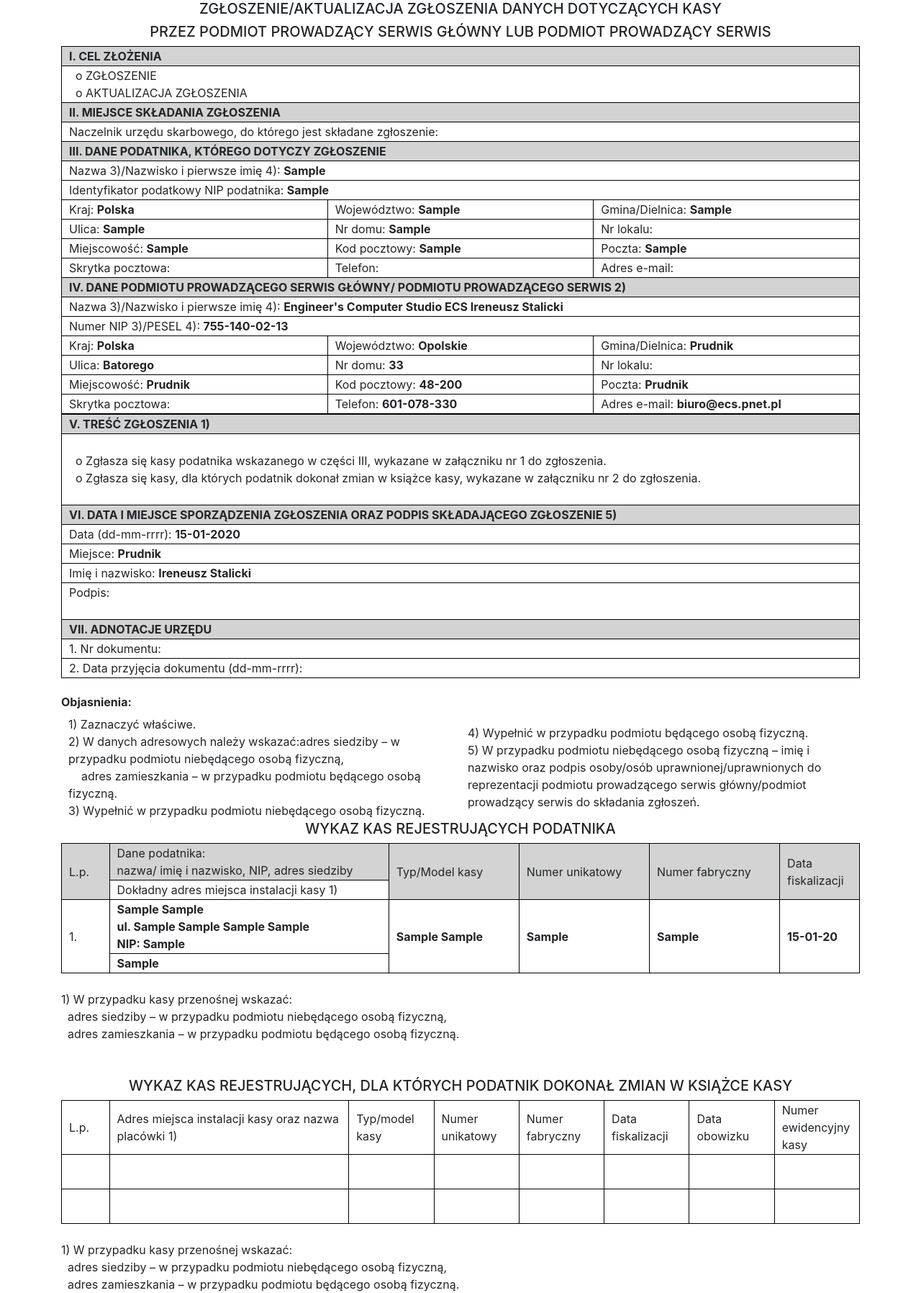
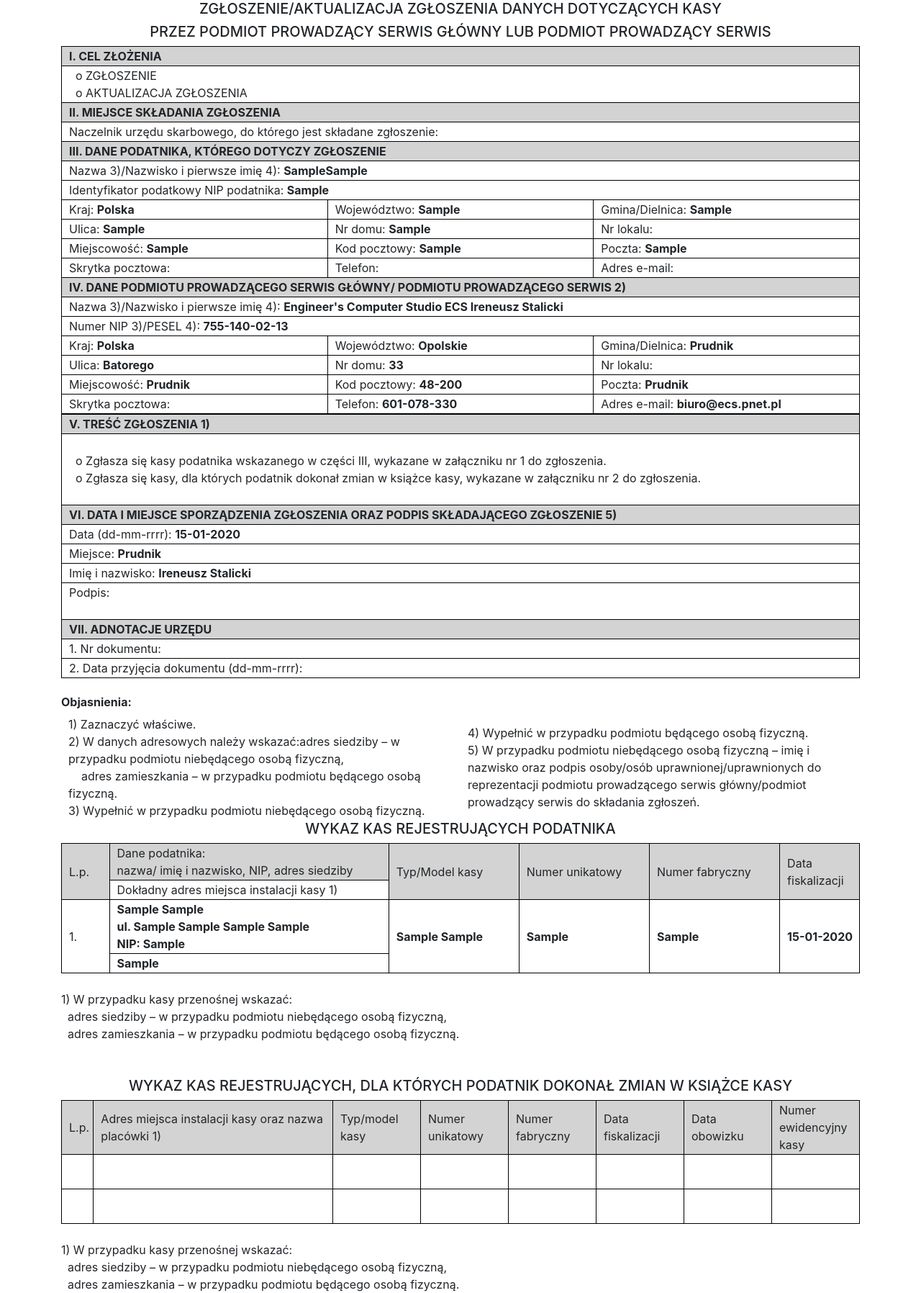
Before and after one commit to black999/kasy, a Django app: page /kasa/1/zgloszenieUS_serwis in a window 1280 px wide. Shown: the whole page at 72% size. Run offline with Django 3.2, Linux system fonts and the light colour scheme; tables that the repository leaves empty hold one stand-in row (values such as "Sample post"); some libraries are stand-ins or nearby versions.

Commit message:
poprawki formatka zgloszenie serwisu

```diff
--- a/kasy/templates/kasy/zgloszenieUS_serwis.html
+++ b/kasy/templates/kasy/zgloszenieUS_serwis.html
@@ -53,7 +53,7 @@
             </tr>
             <tr>
                 <td colspan="3">Nazwa 3)/Nazwisko i pierwsze imię 4):
-                    <b>{{ podatnik.nazwa }}{% if podatnik.nazwa_cw %}{{ podatnik.nazwa_cd }}{% endif %}<b>
+                    <b>{{ podatnik.nazwa }}{% if podatnik.nazwa_cd %}{{ podatnik.nazwa_cd }}{% endif %}<b>
                 </td>
             </tr>
             <tr>
@@ -191,7 +191,7 @@
                 <td rowspan="2"><b>{{ kasa.model_kasy.producent }} {{ kasa.model_kasy }}<b></td>
                 <td rowspan="2"><b>{{ kasa.nr_unikatowy }}<b></td>
                 <td rowspan="2"><b>{{ kasa.nr_fabryczny }}<b></td>
-                <td rowspan="2"><b>{{ kasa.data_fisk|date:"d-m-y" }}<b></td>
+                <td rowspan="2"><b>{{ kasa.data_fisk|date:"d-m-Y" }}<b></td>
             </tr>
             <tr>
                 <td><b>{{ kasa.miejsce_inst }}</b></td>
@@ -207,14 +207,14 @@
         <h5 style="text-align: center">WYKAZ KAS REJESTRUJĄCYCH, DLA KTÓRYCH PODATNIK DOKONAŁ ZMIAN W KSIĄŻCE KASY</h5>
         <table>
             <tr>
-                <td style="width: 6%">L.p.</td>
-                <td style="width: 30%">Adres miejsca instalacji kasy oraz nazwa placówki 1)</td>
-                <td>Typ/model kasy</td>
-                <td>Numer unikatowy</td>
-                <td>Numer fabryczny</td>
-                <td>Data fiskalizacji</td>
-                <td>Data obowizku</td>
-                <td>Numer ewidencyjny kasy</td>
+                <td style="width: 4%" class="cien">L.p.</td>
+                <td style="width: 30%" class="cien">Adres miejsca instalacji kasy oraz nazwa placówki 1)</td>
+                <td class="cien">Typ/model kasy</td>
+                <td class="cien">Numer unikatowy</td>
+                <td class="cien">Numer fabryczny</td>
+                <td class="cien">Data fiskalizacji</td>
+                <td class="cien">Data obowizku</td>
+                <td class="cien">Numer ewidencyjny kasy</td>
             </tr>
             <tr>
                 <td style="height: 3em"></td>
```
